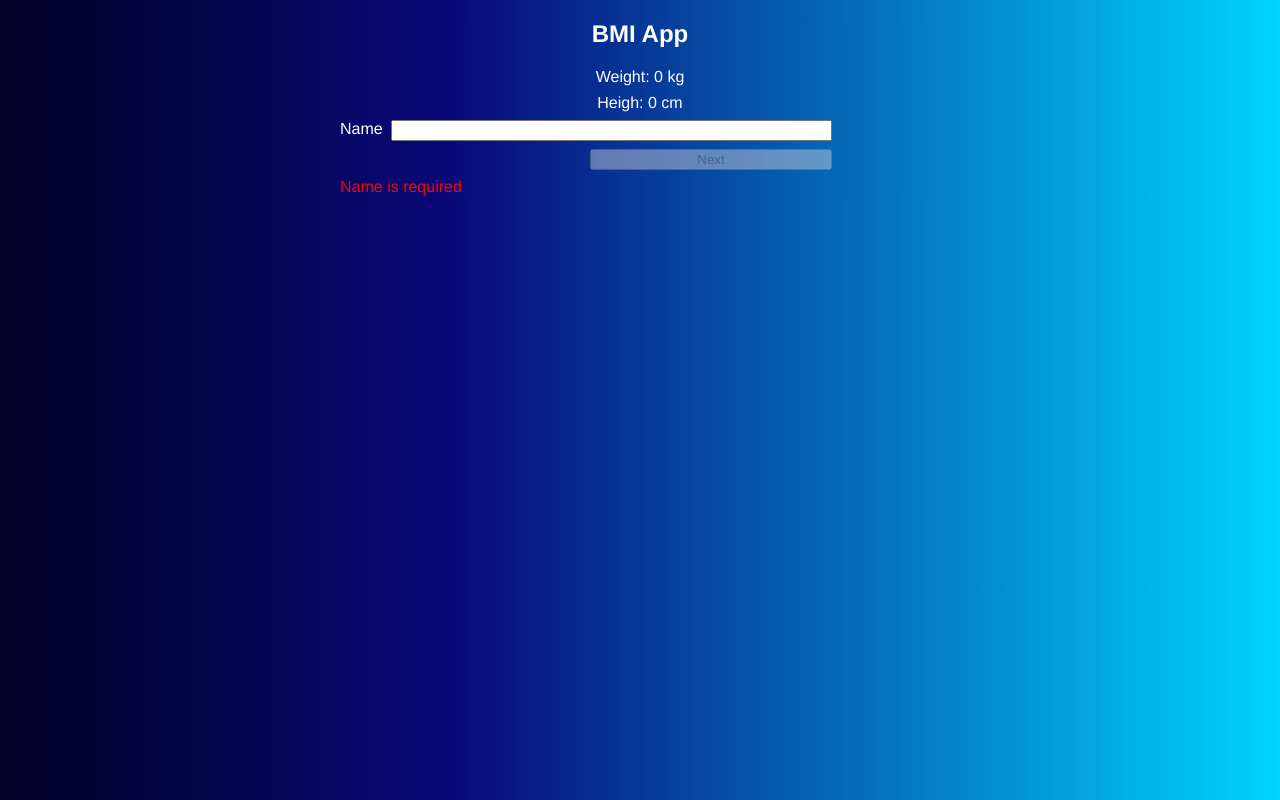
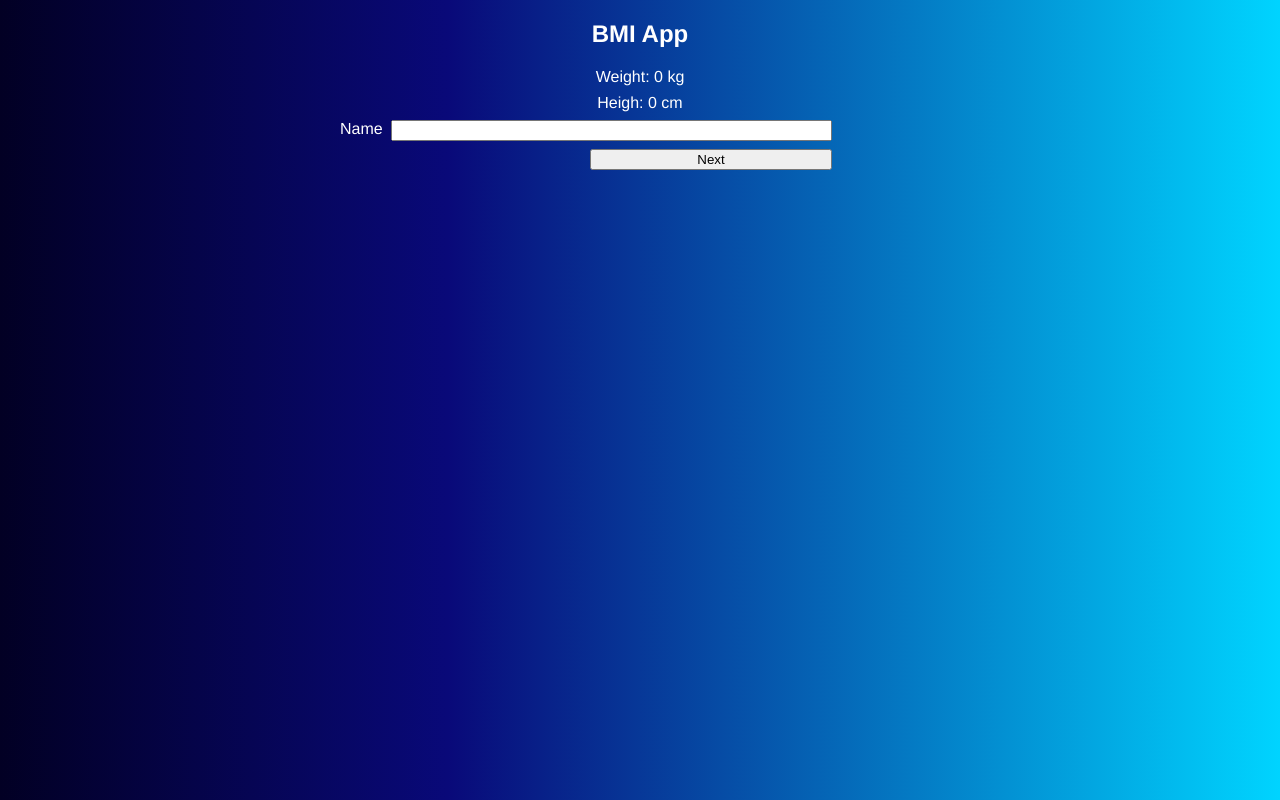
Before and after one commit to sendmenas/BMI-App, a React (Create React App) app: page / in a window 1280 px wide. Built offline with nearby package versions, Linux system fonts and the light colour scheme.

Commit message:
add historic data

```diff
--- a/src/components/App/App.tsx
+++ b/src/components/App/App.tsx
@@ -11,6 +11,8 @@ import {
   getCount,
   getHeight,
   getWeight,
+  saveDataToStorage,
+  getDataFromStorage,
 } from "../../heplers";
 import { FormVals, System } from "./types";
 import * as Yup from "yup";
@@ -28,7 +30,7 @@ const ValidationSchema = Yup.object().shape({
     .required("Weight is required"),
 });
 
-const initialValues = {
+export const initialValues = {
   system: System.Metric,
   name: "",
   height: 0,
@@ -39,6 +41,9 @@ export const App = () => {
   const [step, setStep] = useState(1);
   const [message, setMessage] = useState("");
   const [time, setTime] = useState(0);
+  const [historicValues, setHistoricValues] = useState(() =>
+    getDataFromStorage()
+  );
 
   useEffect(() => {
     setTime(Date.now());
@@ -53,6 +58,7 @@ export const App = () => {
     const bmi = calculateBmi(height, weight, system);
     setMessage(getMessage(name, bmi));
     setStep((step) => step + 1);
+    saveDataToStorage(vals);
   };
   const logData = () => {
     console.table({
@@ -71,10 +77,9 @@ export const App = () => {
       <h1 className="title">BMI App</h1>
       <main className="container">
         <Formik
-          initialValues={initialValues}
+          initialValues={historicValues}
           onSubmit={handleSubmit}
           validationSchema={ValidationSchema}
-          validateOnMount={true}
         >
           {({ values, handleChange, errors }) => (
             <>
--- a/src/components/App/index.ts
+++ b/src/components/App/index.ts
@@ -1,2 +1,2 @@
-export { App } from "./App";
+export { App, initialValues } from "./App";
 export * from "./types";
--- a/src/heplers/helpers.ts
+++ b/src/heplers/helpers.ts
@@ -1,6 +1,7 @@
-import { System } from "../components/App";
+import { FormVals, System, initialValues } from "../components/App";
 
 const storageKey = "count";
+const storageValsKey = "vals";
 
 export const calculateBmi = (
   height: number,
@@ -43,10 +44,23 @@ export const updateVisitCounter = () => {
   window.localStorage.setItem(storageKey, updatedCount);
 };
 
-export const getCount = () => window.localStorage.getItem(storageKey);
+export const getCount = (): string | null =>
+  window.localStorage.getItem(storageKey);
 
-export const getWeight = (system: System) =>
+export const getWeight = (system: System): string =>
   system === System.Metric ? "kg" : "lbs";
 
 export const getHeight = (system: System) =>
   system === System.Metric ? "cm" : "inches";
+
+export const saveDataToStorage = (vals: FormVals): void => {
+  window.localStorage.setItem(storageValsKey, JSON.stringify(vals));
+};
+
+export const getDataFromStorage = (): FormVals => {
+  const data = window.localStorage.getItem(storageValsKey);
+  if (data) {
+    return JSON.parse(data);
+  }
+  return initialValues;
+};
--- a/src/index.tsx
+++ b/src/index.tsx
@@ -4,7 +4,7 @@ import { App } from "./components/App";
 
 ReactDOM.render(
   <React.StrictMode>
-     <App />
+    <App />
   </React.StrictMode>,
   document.getElementById("root")
 );
```
